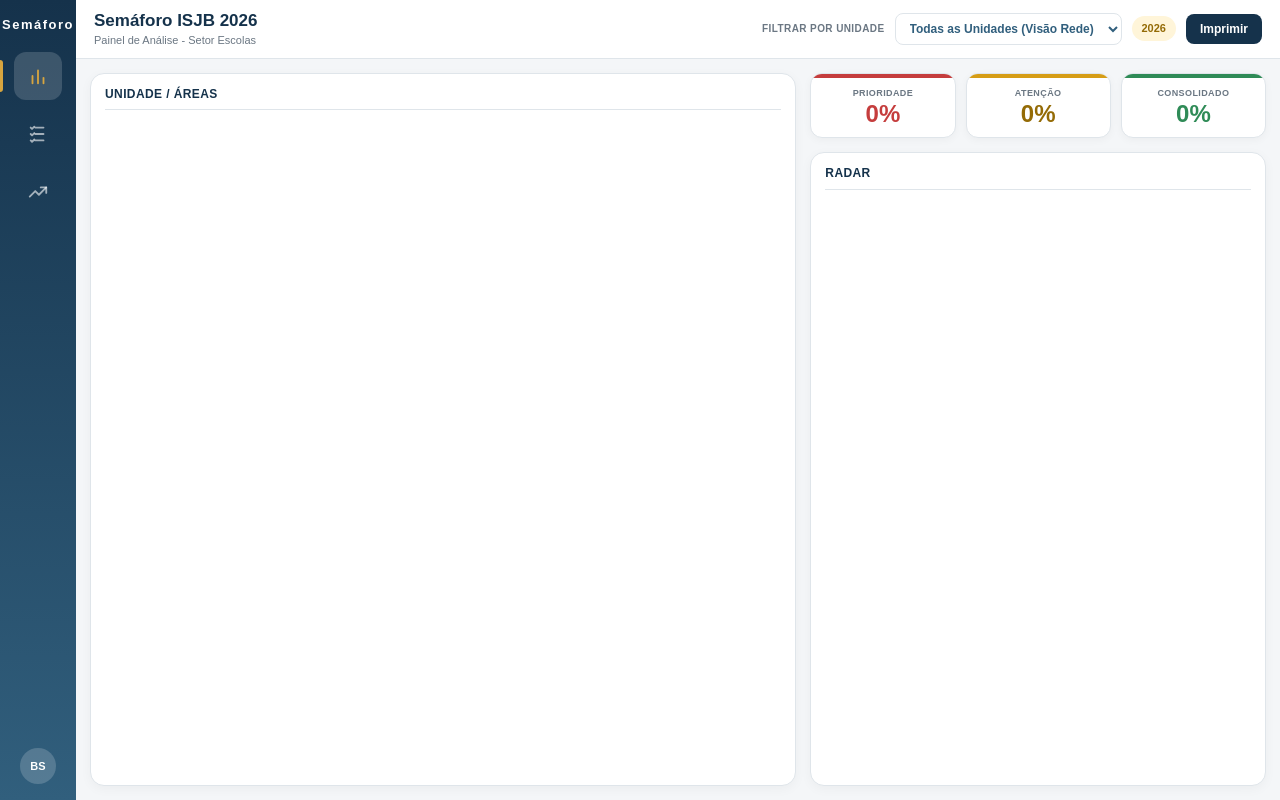
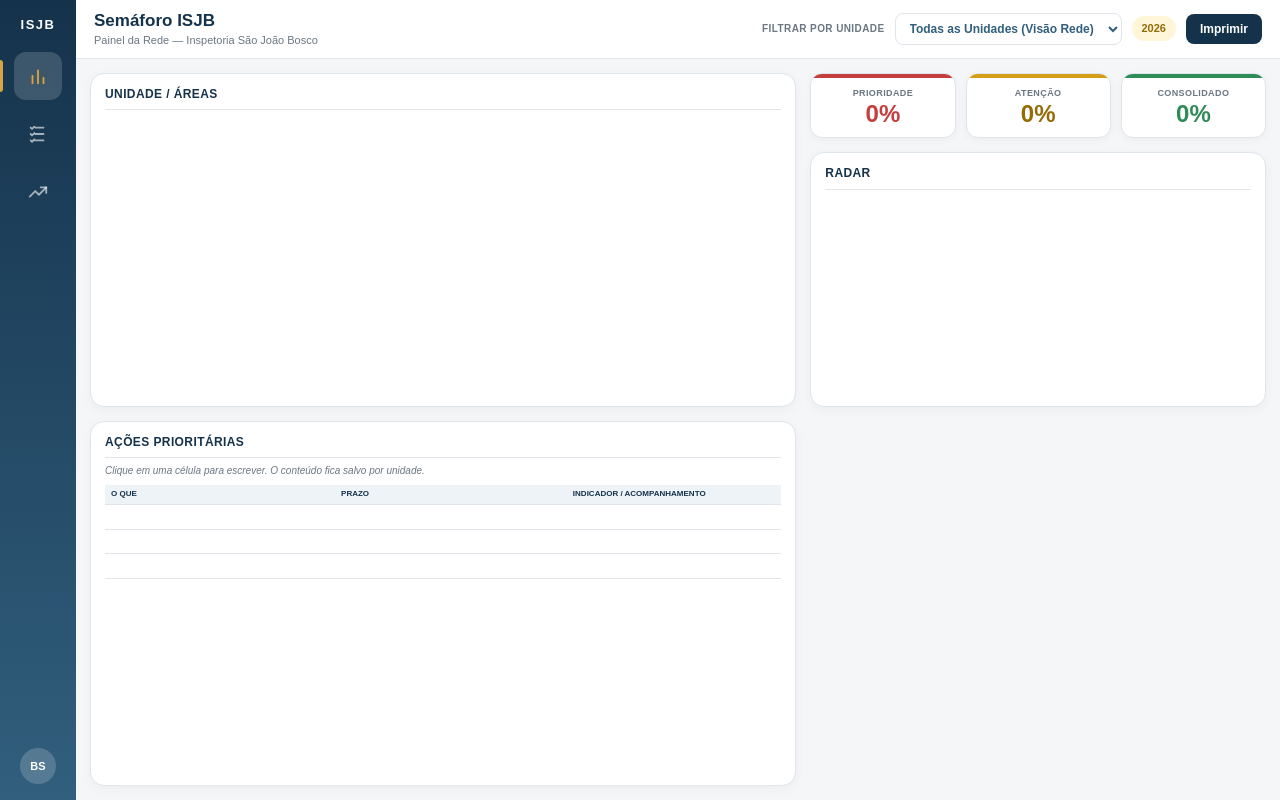
Before and after one commit to escolas-isjb/semaforo2026, a plain HTML site: page index.html in a window 1280 px wide. Drawn offline with nearby package versions, Linux system fonts and the light colour scheme.

Commit message:
Update index.html

```diff
--- a/index.html
+++ b/index.html
@@ -3,7 +3,7 @@
 <head>
   <meta charset="UTF-8">
   <meta name="viewport" content="width=device-width, initial-scale=1.0">
-  <title>Semáforo ISJB 2026</title>
+  <title>Semáforo ISJB — Painel da Rede</title>
   <link rel="stylesheet" href="style.css">
 </head>
 <body>
@@ -14,7 +14,7 @@
          FAIXA LATERAL — abas
          ============================================================ -->
     <aside class="sidebar">
-      <div class="sidebar-brand">Semáforo</div>
+      <div class="sidebar-brand">ISJB</div>
 
       <nav class="sidebar-nav">
         <button type="button" class="nav-btn active" data-tab="visao-geral" data-label="Visão Geral" aria-label="Visão Geral">
@@ -54,8 +54,8 @@
 
       <header class="topbar">
         <div class="topbar-title">
-          <h1>Semáforo ISJB 2026</h1>
-          <p>Painel de Análise - Setor Escolas </p>
+          <h1>Semáforo ISJB</h1>
+          <p>Painel da Rede — Inspetoria São João Bosco</p>
         </div>
 
         <div class="topbar-actions">
@@ -107,6 +107,39 @@
                 <div class="chart-wrap">
                   <canvas id="chart-radar-visao"></canvas>
                 </div>
+              </div>
+            </div>
+
+            <div class="card card-acoes">
+              <h2>Ações Prioritárias</h2>
+              <p class="subtitulo">Clique em uma célula para escrever. O conteúdo fica salvo por unidade.</p>
+              <div class="acoes-scroll">
+                <table class="tabela-acoes">
+                  <thead>
+                    <tr>
+                      <th>O que</th>
+                      <th>Prazo</th>
+                      <th>Indicador / Acompanhamento</th>
+                    </tr>
+                  </thead>
+                  <tbody id="acoes-corpo">
+                    <tr>
+                      <td contenteditable="true" data-placeholder="Descreva a ação"></td>
+                      <td contenteditable="true" data-placeholder="Ex.: 30/06"></td>
+                      <td contenteditable="true" data-placeholder="Como será medido"></td>
+                    </tr>
+                    <tr>
+                      <td contenteditable="true" data-placeholder="Descreva a ação"></td>
+                      <td contenteditable="true" data-placeholder="Ex.: 31/08"></td>
+                      <td contenteditable="true" data-placeholder="Como será medido"></td>
+                    </tr>
+                    <tr>
+                      <td contenteditable="true" data-placeholder="Descreva a ação"></td>
+                      <td contenteditable="true" data-placeholder="Ex.: 30/11"></td>
+                      <td contenteditable="true" data-placeholder="Como será medido"></td>
+                    </tr>
+                  </tbody>
+                </table>
               </div>
             </div>
 
@@ -179,18 +212,18 @@
                   </div>
                 </div>
 
-         </div>
+              </div>
             </div>
 
             <div class="card card-gestao">
               <h2>Comentários Gestão</h2>
-              <p class="subtitulo">Cole aqui a fala da gestão. O texto fica em itálico.</p>
-              <textarea id="comentario-gestao" class="comentario-input"
-                        placeholder="Cole aqui o comentário da gestão..."></textarea>
-              <div class="comentario-acoes">
-                <span class="comentario-status" id="comentario-status"></span>
-                <button type="button" class="btn-excluir" id="btn-excluir-comentario">Excluir</button>
-                <button type="button" class="btn-salvar" id="btn-salvar-comentario">Salvar</button>
+              <p class="subtitulo">Cole aqui a fala da gestão. Os cards ficam em itálico.</p>
+
+              <div class="gestao-lista" id="gestao-lista"></div>
+
+              <div class="obs-add gestao-add">
+                <input type="text" id="gestao-input" placeholder="Adicionar comentário...">
+                <button type="button" id="gestao-btn-add" title="Adicionar">+</button>
               </div>
             </div>
 
```
